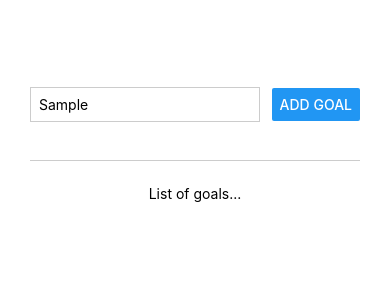
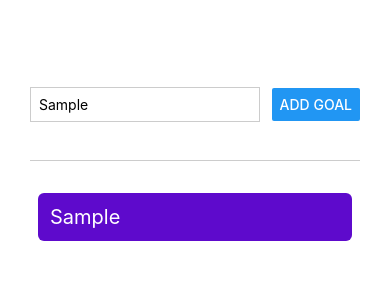
Before and after one commit to Calvin-May/RNIntro-Basics-GoalsApp, a React Native app: screen / in a window 390 px wide. Both pictures are taken after typing "Sample" into the empty fields and a click on the button "ADD GOAL". Shown: the top 300 px of the page. Built offline with nearby package versions, Linux system fonts and the light colour scheme.

Commit message:
Added state to manage a list of goals, goals are now displayed to the user

```diff
--- a/App.js
+++ b/App.js
@@ -3,21 +3,30 @@
 // Import Statements to utilize components provided by default through Expo and React Native packages
 import { StatusBar } from "expo-status-bar";
 import { StyleSheet, Text, View, Button, TextInput } from "react-native";
-import { useState } from "react";
+import { useState } from "react"; // Allows us to manage simple state
 
 // Default functional Component that will render our App! This simple function returns JSX code that will be
 //-compiled into native Javascript.
 export default function App() {
-  // Variable to hold User Input
+  // Variables to hold User Input and manage state
   const [enteredGoalText, setEnteredGoalText] = useState('');
+  const [courseGoals, setCourseGoals] = useState([]);
 
   // Function to handle keystrokes on the Goal TextInput component
   function goalInputHandler(enteredText) {
     setEnteredGoalText(enteredText);
   }
 
+  // Function to handle onPress event of button. This Updates the Adds the new Goal to our list of goals
   function addGoalHandler() {
-    console.log(enteredGoalText)
+    // Update the State of the Course Goals, using the text entered by the user
+    //setCourseGoals([...courseGoals, enteredGoalText]);// Not the best way to insert a new item in the array, as our State depends on the previous State of the array
+    setCourseGoals((currentCourseGoals) => (
+      [...currentCourseGoals, enteredGoalText]
+    )); // Best Practice way to update state of an array - Functionally, this appends the new item to the array
+
+    // Same as above, but condensed
+    //setCourseGoals((currentCourseGoals) => [...currentCourseGoals, enteredGoalText]);
   }
 
   return (
@@ -31,7 +40,14 @@ export default function App() {
         <Button title="Add Goal" onPress={addGoalHandler} />
       </View>
       <View id="viewGoalsContainer" style={styles.goalsContainer}>
-        <Text>List of goals...</Text>
+      {/*Standard Javascript to loop through the Goal Array, and output JSX that displays all of the goals added by the User */}
+        {courseGoals.map((goal) => (
+          <View key={goal} style={styles.goalItem}>
+            <Text style={styles.goalItemText}>
+              {goal}
+            </Text>
+          </View>
+          ))}
       </View>
     </View>
   );
@@ -62,6 +78,16 @@ const styles = StyleSheet.create({
   },
   goalsContainer: {
     flex: 6,
-    alignItems: "center",
   },
+  goalItem: {
+    margin: 8,
+    padding: 12,
+    borderRadius: 6,
+    backgroundColor: '#5e0acc',
+
+  },
+  goalItemText: {
+    color: '#ffffffff',
+    fontSize: 20
+  }
 });
```
